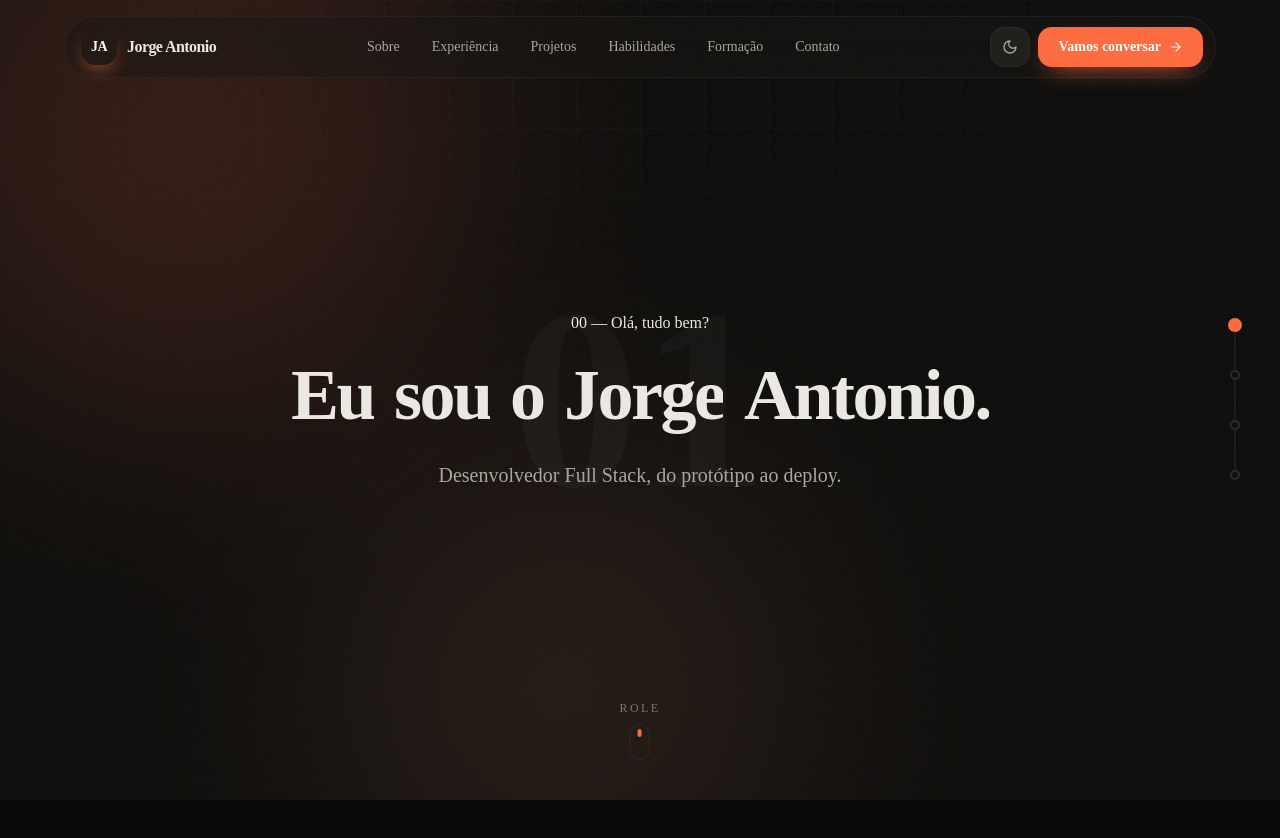
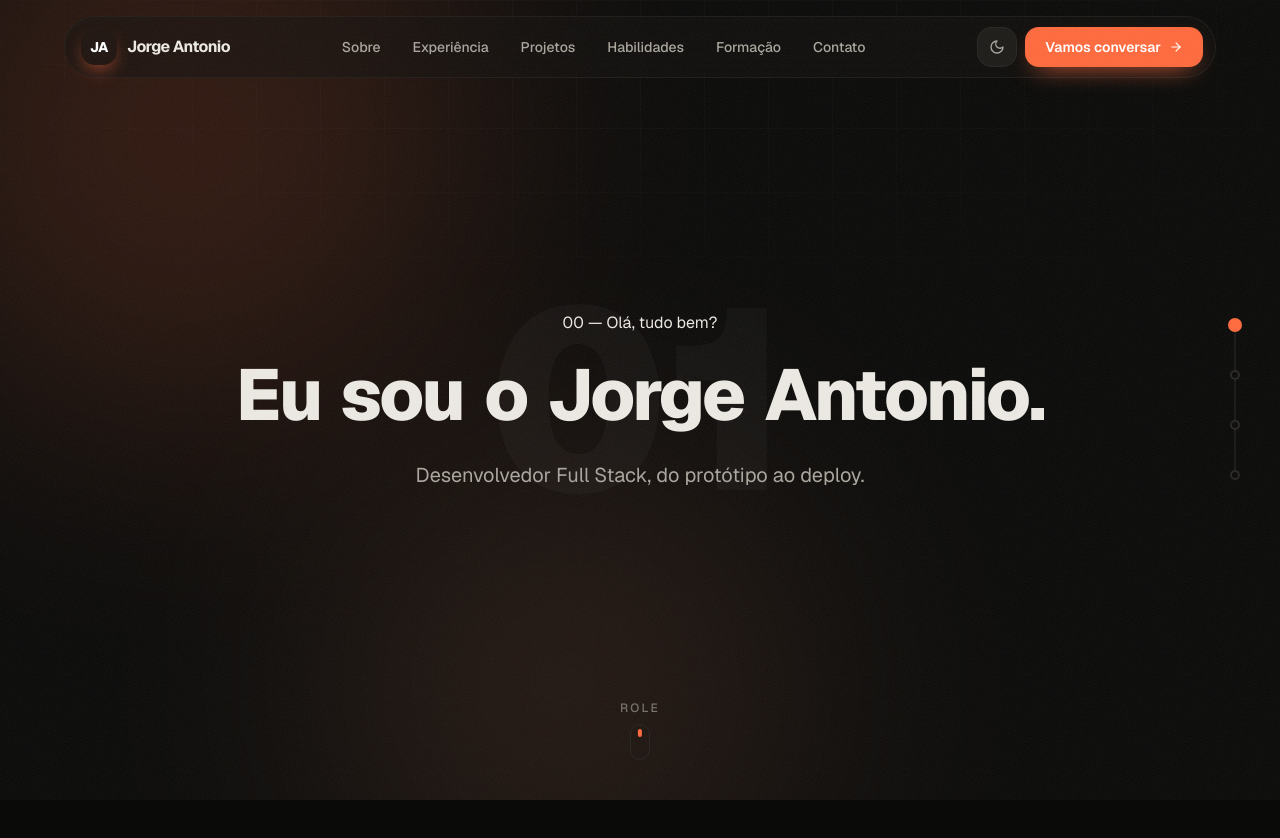
Before and after one commit to Jorgefigueredoo/Portif-lio, a Next.js app: page / in a window 1280 px wide. Shown: the top 838 px of the page. Built offline with nearby package versions, Linux system fonts and the light colour scheme.

Commit message:
Troca fontes para Geist/Instrument Serif e melhora metadados de SEO
Co-Authored-By: Claude Opus 5.5 <noreply@anthropic.com>

```diff
--- a/app/layout.tsx
+++ b/app/layout.tsx
@@ -1,26 +1,38 @@
 import type React from "react"
-import type { Metadata } from "next"
-import { Sora, Outfit } from "next/font/google"
+import type { Metadata, Viewport } from "next"
+import { GeistSans } from "geist/font/sans"
+import { GeistMono } from "geist/font/mono"
+import { Instrument_Serif } from "next/font/google"
 import "./globals.css"
 import { ThemeProvider } from "@/components/theme-provider"
 
-const sora = Sora({
+/* Serifa itálica usada só nos trechos de ênfase dos títulos. */
+const instrument = Instrument_Serif({
   subsets: ["latin"],
-  weight: ["400", "600", "700", "800"],
-  variable: "--font-sora",
-  display: "swap",
-})
-
-const outfit = Outfit({
-  subsets: ["latin"],
-  weight: ["300", "400", "500", "600", "700"],
-  variable: "--font-outfit",
+  weight: "400",
+  style: ["normal", "italic"],
+  variable: "--font-serif",
   display: "swap",
 })
 
 export const metadata: Metadata = {
-  title: "Jorge Antonio - Desenvolvedor Full Stack",
-  description: "Portfólio de Jorge Antonio, desenvolvedor Full Stack.",
+  title: "Jorge Antonio — Desenvolvedor Full Stack",
+  description:
+    "Portfólio de Jorge Antonio, desenvolvedor Full Stack em Recife. Java, Spring Boot, React e Next.js — do protótipo ao deploy.",
+  openGraph: {
+    title: "Jorge Antonio — Desenvolvedor Full Stack",
+    description: "Java, Spring Boot, React e Next.js — do protótipo ao deploy.",
+    images: ["/images/portfolio-preview.png"],
+    locale: "pt_BR",
+    type: "website",
+  },
+}
+
+export const viewport: Viewport = {
+  themeColor: [
+    { media: "(prefers-color-scheme: dark)", color: "#0a0a0a" },
+    { media: "(prefers-color-scheme: light)", color: "#f5f3ee" },
+  ],
 }
 
 export default function RootLayout({
@@ -29,9 +41,13 @@ export default function RootLayout({
   children: React.ReactNode
 }) {
   return (
-    <html lang="pt-BR" suppressHydrationWarning className={`${sora.variable} ${outfit.variable}`}>
+    <html
+      lang="pt-BR"
+      suppressHydrationWarning
+      className={`${GeistSans.variable} ${GeistMono.variable} ${instrument.variable}`}
+    >
       <body>
-        <ThemeProvider attribute="class" defaultTheme="dark" enableSystem disableTransitionOnChange={false}>
+        <ThemeProvider attribute="class" defaultTheme="dark" enableSystem={false} disableTransitionOnChange>
           {children}
         </ThemeProvider>
       </body>
```
